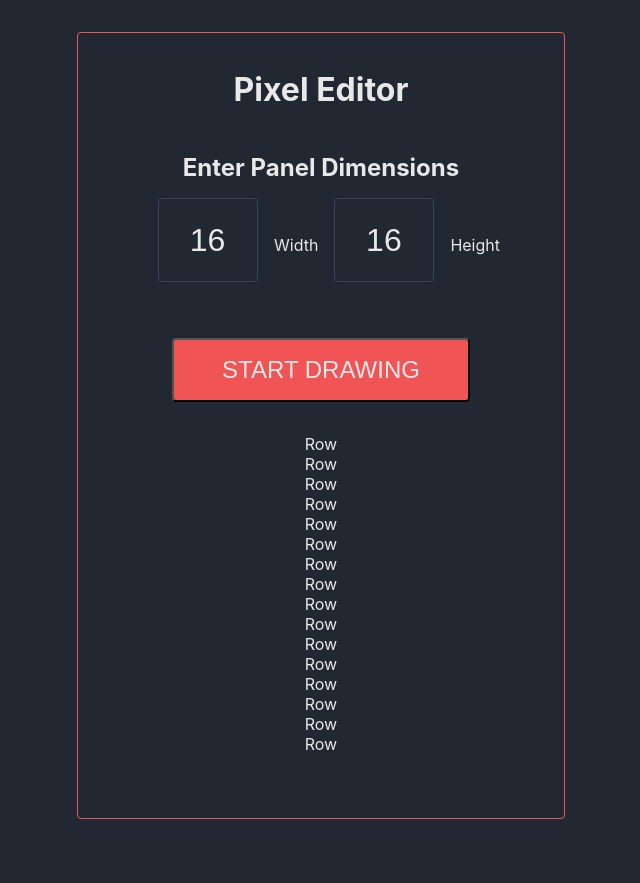
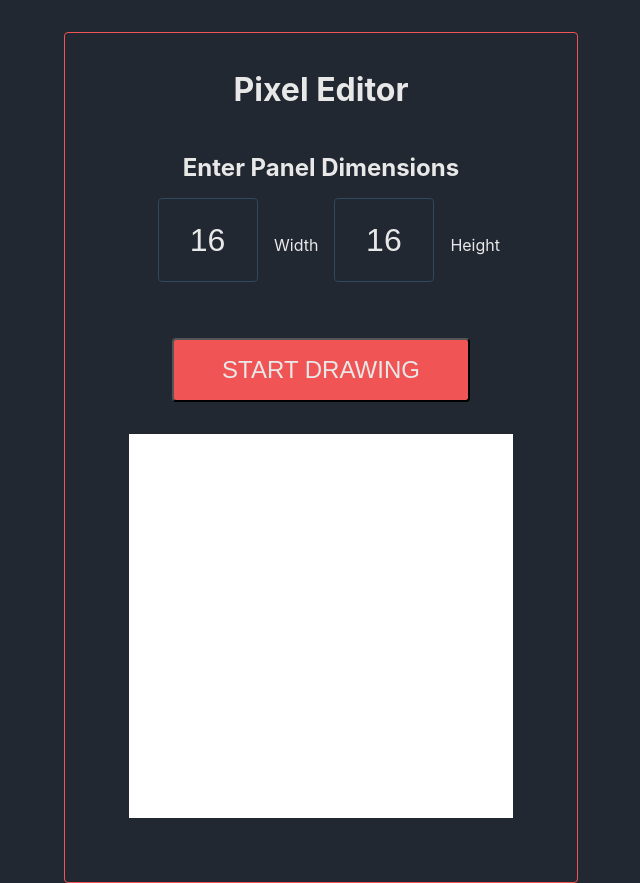
Before and after one commit to juleni/pixels, a React (Create React App) app: page / in a window 1280 px wide. Shown: the whole page, without its empty margins (319-959 px from the left). Before the commit the page ends 819 px from the top, so only its background shows below. Built offline with nearby package versions, Linux system fonts and the light colour scheme.

Commit message:
Implemented components Pixel and Row

```diff
--- a/src/components/Pixel.js
+++ b/src/components/Pixel.js
@@ -1,6 +1,35 @@
-import React from "react";
+import React, { useState } from "react";
 import "../styles/pixel.scss";
 
-export default function Pixel() {
-  return <div className="pixel">Pixel</div>;
+export default function Pixel(props) {
+  const { selectedColor } = props;
+
+  const [pixelColor, setPixelColor] = useState("#fff");
+  const [oldColor, setOldColor] = useState(pixelColor);
+  const [canChangeColor, setCanChangeColor] = useState(true);
+
+  function applyColor() {
+    setPixelColor(selectedColor);
+    setCanChangeColor(false);
+  }
+  function changeColorOnHover() {
+    setOldColor(pixelColor);
+    setPixelColor(selectedColor);
+  }
+  function reset() {
+    if (canChangeColor) {
+      setPixelColor(oldColor);
+    }
+    setCanChangeColor(true);
+  }
+
+  return (
+    <div
+      className="pixel"
+      style={{ backgroundColor: pixelColor }}
+      onClick={applyColor}
+      onMouseEnter={changeColorOnHover}
+      onMouseLeave={reset}
+    ></div>
+  );
 }
--- a/src/components/Row.js
+++ b/src/components/Row.js
@@ -1,6 +1,13 @@
 import React from "react";
 import "../styles/row.scss";
+import Pixel from "./Pixel";
 
-export default function Row() {
-  return <div className="row">Row</div>;
+export default function Row(props) {
+  const { width, selectedColor } = props;
+
+  let pixels = [];
+  for (let i = 0; i < width; i++) {
+    pixels.push(<Pixel key={i} selectedColor={selectedColor} />);
+  }
+  return <div className="row">{pixels}</div>;
 }
```
